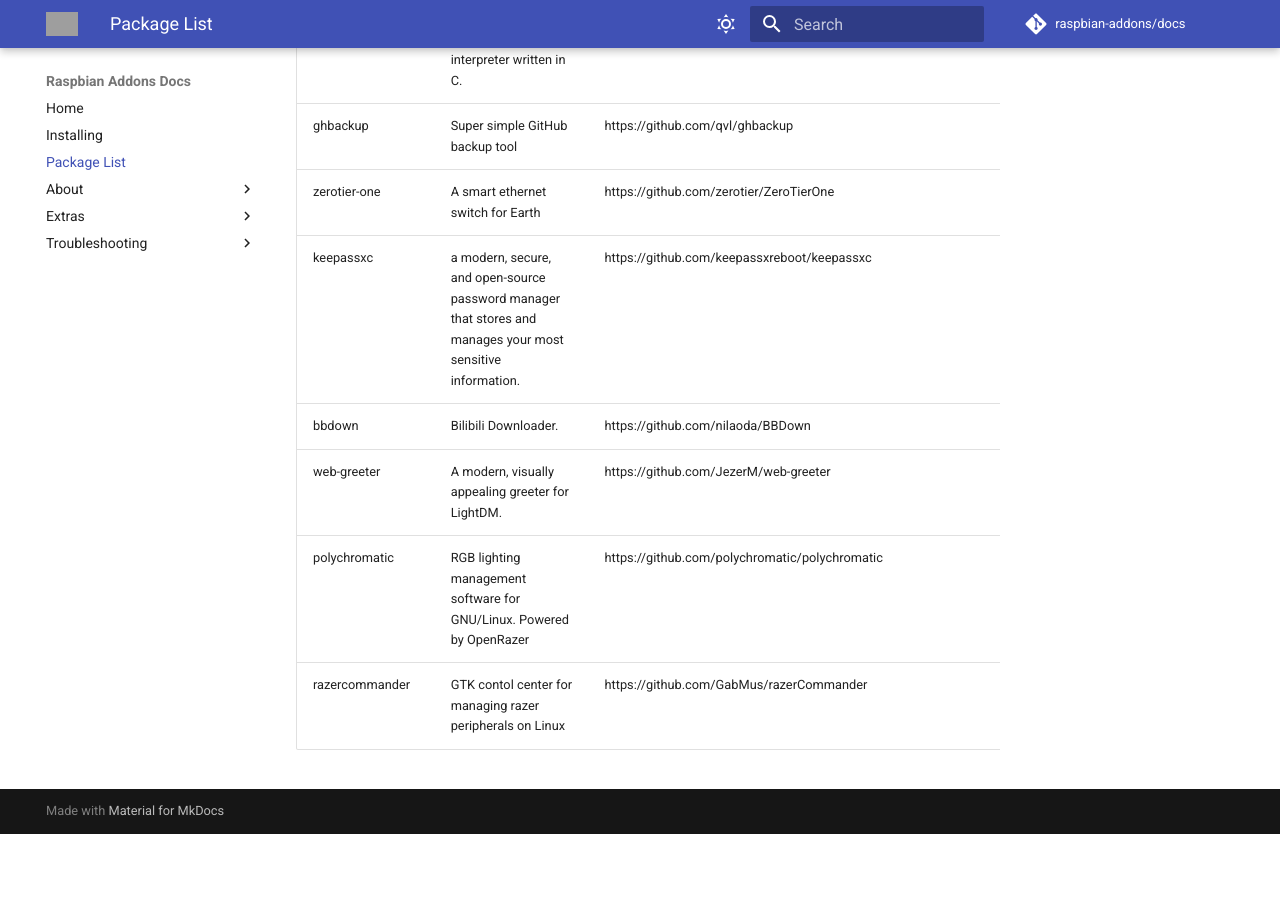
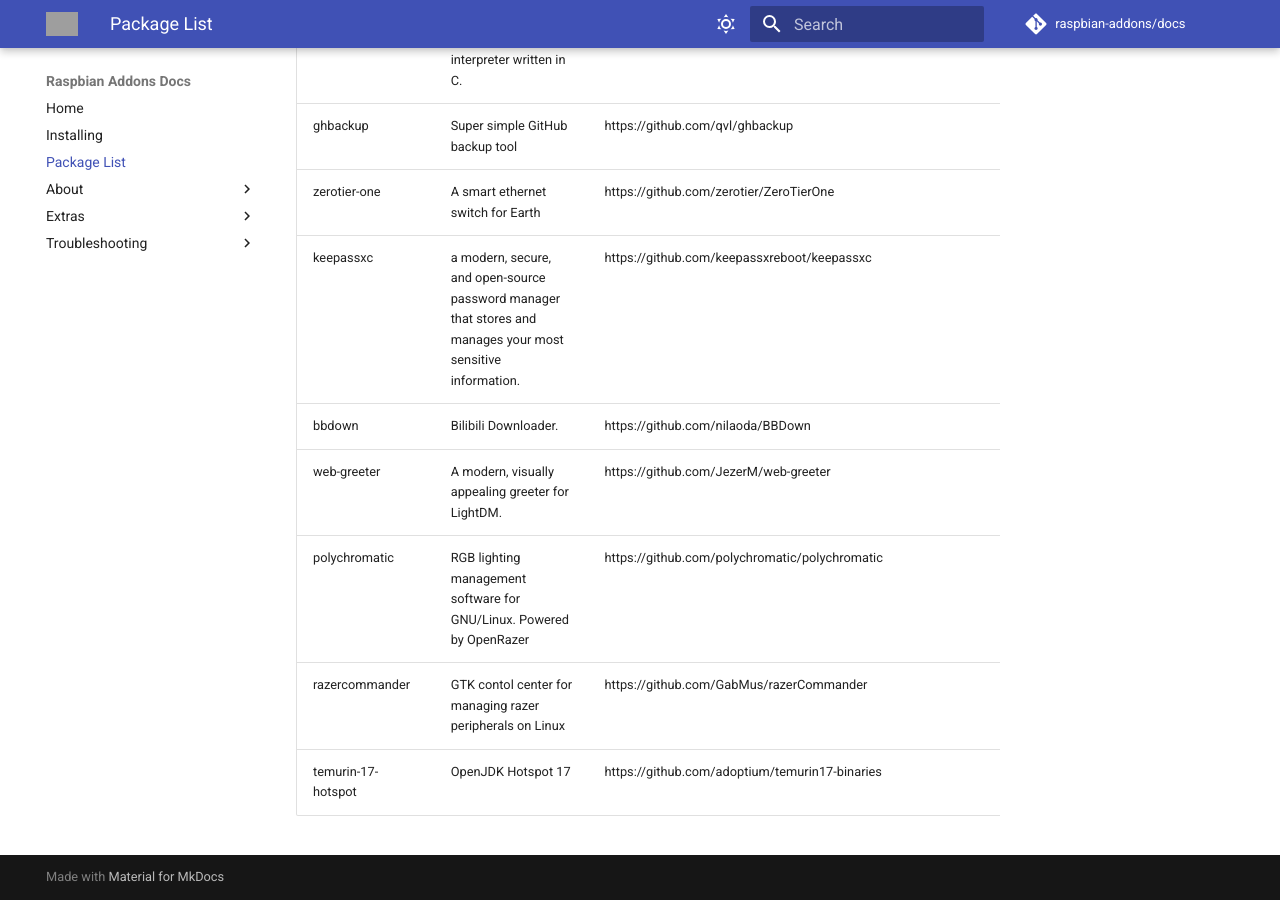
Before and after one commit to raspbian-addons/docs, an MkDocs documentation site: the page built from docs/package-list.md, in a window 1280 px wide and 900 px high, scrolled down 13175 px. Built offline with MkDocs 1.6.1 and Material for MkDocs 9.7.7, drawn with Linux system fonts in a browser that asks for light colours; comment, search, counter and statistics services are not loaded; before the commit the page ends 14009 px from its top, so only the background shows below that; grey boxes are pictures that could not be loaded.

Commit message:
Update package-list.md

```diff
--- a/docs/package-list.md
+++ b/docs/package-list.md
@@ -174,3 +174,4 @@
 | web-greeter | A modern, visually appealing greeter for LightDM. | https://github.com/JezerM/web-greeter |
 | polychromatic | RGB lighting management software for GNU/Linux. Powered by OpenRazer | https://github.com/polychromatic/polychromatic |
 | razercommander | GTK contol center for managing razer peripherals on Linux | https://github.com/GabMus/razerCommander |
+| temurin-17-hotspot | OpenJDK Hotspot 17 | https://github.com/adoptium/temurin17-binaries |
```
